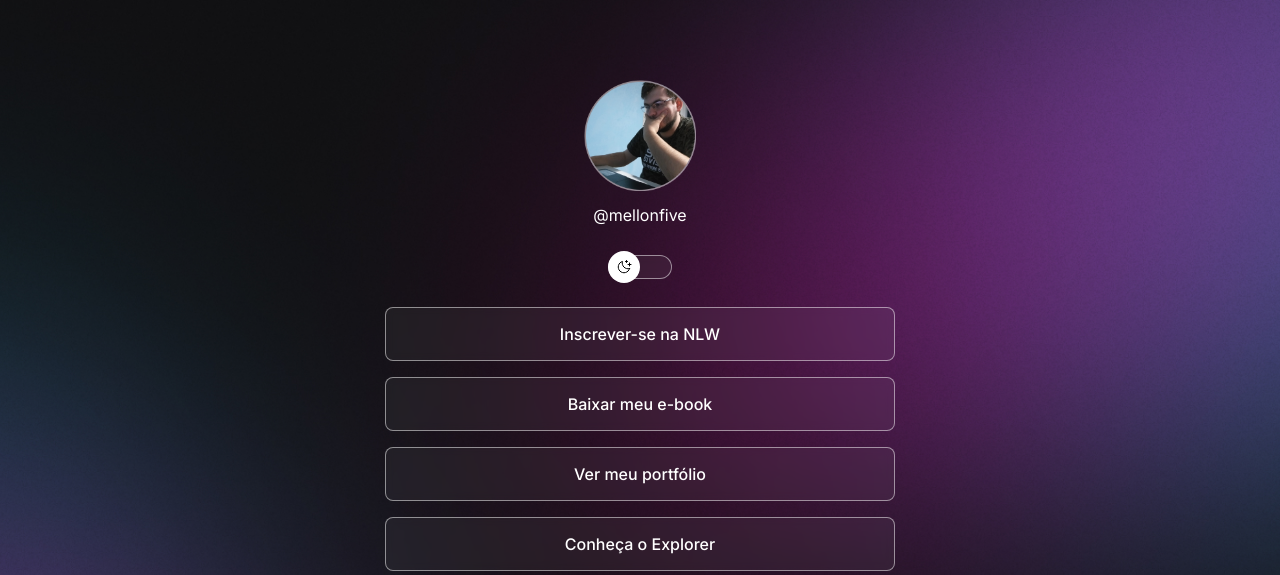
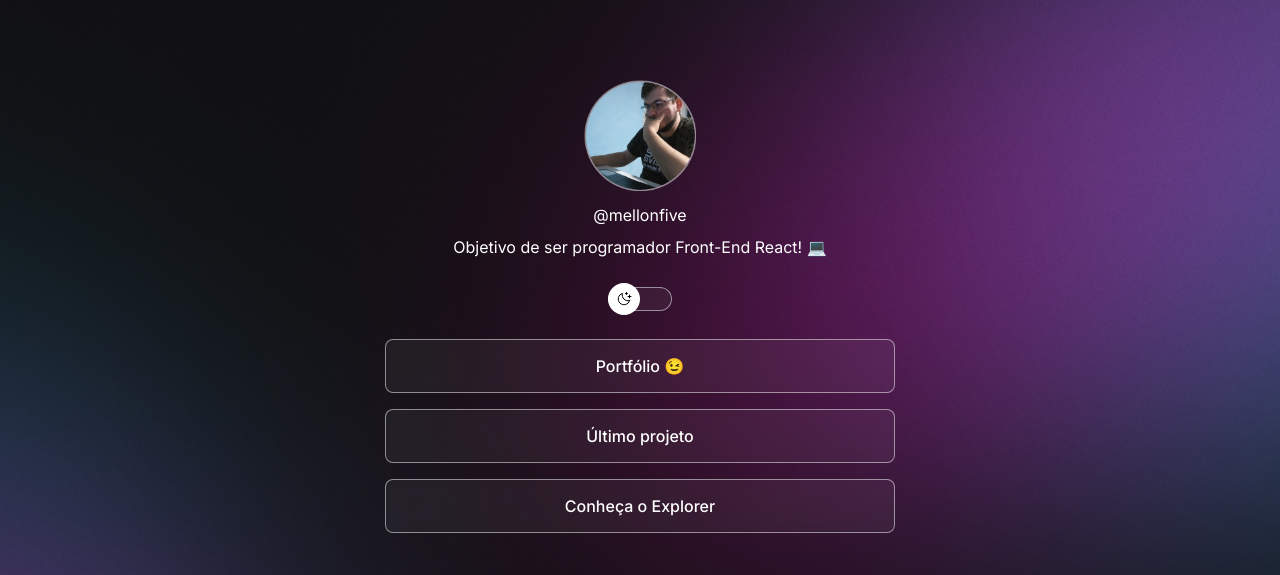
Before and after one commit to MellonFive/dev-links, a plain HTML site: page index.html in a window 1280 px wide. Shown: the top 575 px of the page. Drawn offline with nearby package versions, Linux system fonts and the light colour scheme.

Commit message:
Add tag p

```diff
--- a/index.html
+++ b/index.html
@@ -18,6 +18,7 @@
       <div id="profile">
         <img src="./assets/avatar.png" alt="Foto de Felipe Mellão pensando em como resolver esse bug. Faz uma semana que ele esta querendo resolver. Ele está pensando: Como posso criar vergonha na cara?">
         <p>@mellonfive</p>
+        <p>Objetivo de ser programador Front-End React! 💻</p>
       </div>
 
       <div id="switch" onclick="toggleMode()">
@@ -29,23 +30,20 @@
 
       <ul>
         <li>
-          <a href="#">Inscrever-se na NLW</a>
+          <a href="https://felipe-castelli-mellao.vercel.app/"
+            target="_blank"
+          >Portfólio 😉</a>
         </li>
 
         <li>
-          <a href="#">Baixar meu e-book</a>
-        </li>
-
-        <li>
-          <a href="https://felipe-castelli-mellao.vercel.app/"
-            target="_blank"
-          >Ver meu portfólio</a>
+          <a href="https://profile-card-component-main-dxzsj3jdu-mellonfive.vercel.app/">Último projeto </a>
         </li>
 
         <li>
           <a href="#">Conheça o Explorer</a>
         </li>
       </ul>
+
       <div id="social-links">
         <a href="https://github.com/MellonFive" target="_blank">
           <ion-icon name="logo-github"></ion-icon>
@@ -55,8 +53,8 @@
           <ion-icon name="logo-instagram"></ion-icon>
         </a>
 
-        <a href="#" target="_blank"> <!-- Colocar Medium no futuro -->
-          <ion-icon name="logo-youtube"></ion-icon>
+        <a href="https://medium.com/@felipe-mellao08" target="_blank">
+          <ion-icon name="logo-medium"></ion-icon>
         </a>
 
         <a href="https://www.linkedin.com/in/felipecastellimellao/" target="_blank">
```
